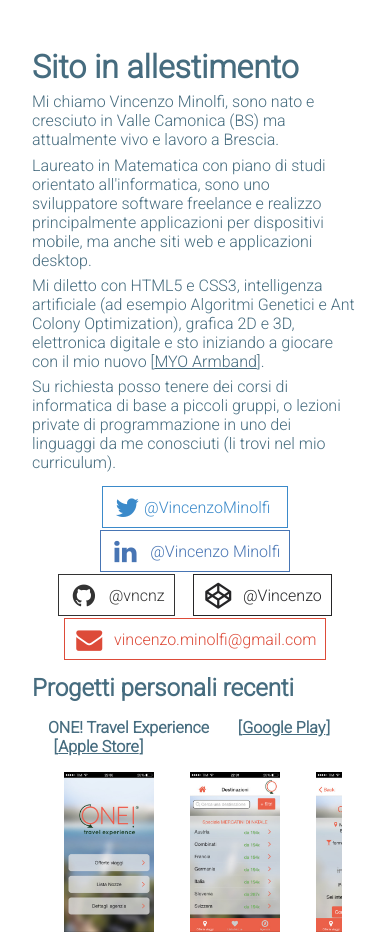
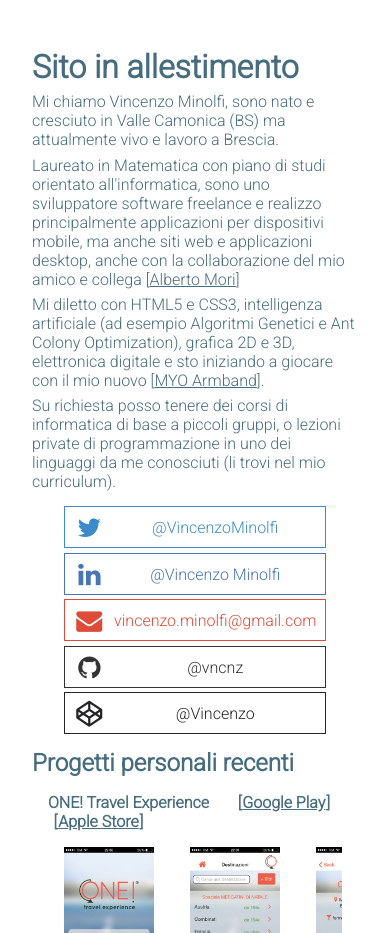
Before and after one commit to vncnz/vncnz.github.io, a plain HTML site: page index.html in a window 390 px wide. Shown: the part 315-1248 px from the top of the page. Drawn offline with nearby package versions, Linux system fonts and the light colour scheme.

Commit message:
Avanzamento scrittura testi e design

```diff
--- a/css/style.scss
+++ b/css/style.scss
@@ -142,6 +142,21 @@ html, body {
   padding: 0 .5rem 0 0;
 }
 
+// FIXME start
+body:not(.mobile) .social_button:not(.mail_button) span:nth-of-type(2) {display:none;}
+body.mobile .social_button {
+  width: 80%;
+  margin: .2rem 10%;
+}
+@media all and (max-width: 600px){
+  body .social_button {
+    width: 80%;
+    margin: .2rem 10%;
+  }
+  body .social_button span:nth-of-type(2) {display:inline;}
+}
+// FIXME end
+
 .tw_button {
   color: $twitterColor;
   box-shadow: inset 0 0 20px rgba($twitterColor, 0);
--- a/index.html
+++ b/index.html
@@ -35,7 +35,7 @@ initial-scale=1.0, minimum-scale=1.0, maximum-scale=2.0">
 
       <p>Mi chiamo Vincenzo Minolfi, sono nato e cresciuto in Valle Camonica (BS) ma attualmente vivo e lavoro a Brescia.</p>
 
-      <p>Laureato in Matematica con piano di studi orientato all&apos;informatica<!--, presso la facoltà di <a target="_blank" href="http://dipartimenti.unicatt.it/dmf">Scienze Matematiche, Fisiche e Naturali dell'Università Cattolica Del Sacro Cuore</a>, presso la sede del <a target="_blank" href="http://www.google.it/url?sa=t&amp;rct=j&amp;q=&amp;esrc=s&amp;source=web&amp;cd=2&amp;cad=rja&amp;ved=0CEcQFjAB&amp;url=http%3A%2F%2Fmaps.google.it%2Fmaps%2Fms%3Fie%3DUTF8%26source%3Dembed%26t%3Dm%26vpsrc%3D6%26oe%3DUTF8%26msa%3D0%26msid%3D201575218024319144206.00047698808b70460bfb3&amp;ei=qFzNUtjWN4GI7AbZ7IDwBg&amp;usg=AFQjCNEnvoZXNauP4ryRRQOPexja3gGLnw&amp;sig2=quUGWXieQfPiJIEzgO9hMw&amp;bvm=bv.58187178,d.ZGU">Buon Pastore a Brescia</a>.-->, sono uno sviluppatore software freelance e realizzo principalmente applicazioni per dispositivi mobile, ma anche siti web e applicazioni desktop.</p>
+      <p>Laureato in Matematica con piano di studi orientato all&apos;informatica<!--, presso la facoltà di <a target="_blank" href="http://dipartimenti.unicatt.it/dmf">Scienze Matematiche, Fisiche e Naturali dell'Università Cattolica Del Sacro Cuore</a>, presso la sede del <a target="_blank" href="http://www.google.it/url?sa=t&amp;rct=j&amp;q=&amp;esrc=s&amp;source=web&amp;cd=2&amp;cad=rja&amp;ved=0CEcQFjAB&amp;url=http%3A%2F%2Fmaps.google.it%2Fmaps%2Fms%3Fie%3DUTF8%26source%3Dembed%26t%3Dm%26vpsrc%3D6%26oe%3DUTF8%26msa%3D0%26msid%3D201575218024319144206.00047698808b70460bfb3&amp;ei=qFzNUtjWN4GI7AbZ7IDwBg&amp;usg=AFQjCNEnvoZXNauP4ryRRQOPexja3gGLnw&amp;sig2=quUGWXieQfPiJIEzgO9hMw&amp;bvm=bv.58187178,d.ZGU">Buon Pastore a Brescia</a>.-->, sono uno sviluppatore software freelance e realizzo principalmente applicazioni per dispositivi mobile, ma anche siti web e applicazioni desktop, anche con la collaborazione del mio amico e collega <a target="_blank" href="http://morialberto.it">Alberto Mori</a></p>
 
       <p>Mi diletto con HTML5 e CSS3, intelligenza artificiale (ad esempio Algoritmi Genetici e Ant Colony Optimization), grafica 2D e 3D, elettronica digitale e sto iniziando a giocare con il mio nuovo <a target="_blank" href="http://myo.com">MYO Armband</a>.</p>
 <!-- delete
@@ -55,12 +55,17 @@ initial-scale=1.0, minimum-scale=1.0, maximum-scale=2.0">
 
 
   <div id="social_buttons">
+  <span>
     <a class="tw_button social_button" target="_blank" href="https://twitter.com/VincenzoMinolfi">
-      <span><i class="fa fa-twitter fa-fw"></i><span>@VincenzoMinolfi</span>
+      <span><i class="fa fa-twitter fa-fw"></i></span><span>@VincenzoMinolfi</span>
     </a>
 
     <a class="linkedin_button social_button" target="_blank" href="https://it.linkedin.com/pub/vincenzo-minolfi/7a/7b3/257">
       <span><i class="fa fa-linkedin fa-fw"></i></span><span>@Vincenzo Minolfi</span>
+    </a>
+
+    <a class="mail_button social_button" target="_blank" href="mailto:vincenzo.minolfi@gmail.com">
+      <span><i class="fa fa-envelope fa-fw"></i></span><span>vincenzo.minolfi@gmail.com</span>
     </a>
 
     <a class="github_button social_button" target="_blank" href="https://github.com/vncnz">
@@ -71,9 +76,7 @@ initial-scale=1.0, minimum-scale=1.0, maximum-scale=2.0">
       <span><i class="fa fa-codepen fa-fw"></i></span><span>@Vincenzo</span>
     </a>
 
-    <a class="mail_button social_button" target="_blank" href="mailto:vincenzo.minolfi@gmail.com">
-      <span><i class="fa fa-envelope fa-fw"></i></span><span>vincenzo.minolfi@gmail.com</span>
-    </a>
+  </span>
   </div>
 
 
--- a/js/index.js
+++ b/js/index.js
@@ -41,9 +41,22 @@ $(window).on("scroll resize", function(){
 
 });
 
+
+$(window).resize(function(){
+  if($("#social_buttons").width()<450) {//(($("#social_buttons > span").width() / $("#social_buttons").width()) > 0.9) {
+    $("body").addClass("mobile");
+  } else {
+    $("body").removeClass("mobile");
+  }
+  //console.log($("#social_buttons span").width() + "," + $("#social_buttons").width() + "   -> " + (($("#social_buttons span").width() / $("#social_buttons").width()) > 0.9));
+});
+
+
 setTimeout(function(){
   $(window).scroll();
+  $(window).resize();
 }, 550);
+
 
 //alert("5");
 console.log("Reloaded 9");
```
Also changed, not shown: css/style.css, 1 other file.
